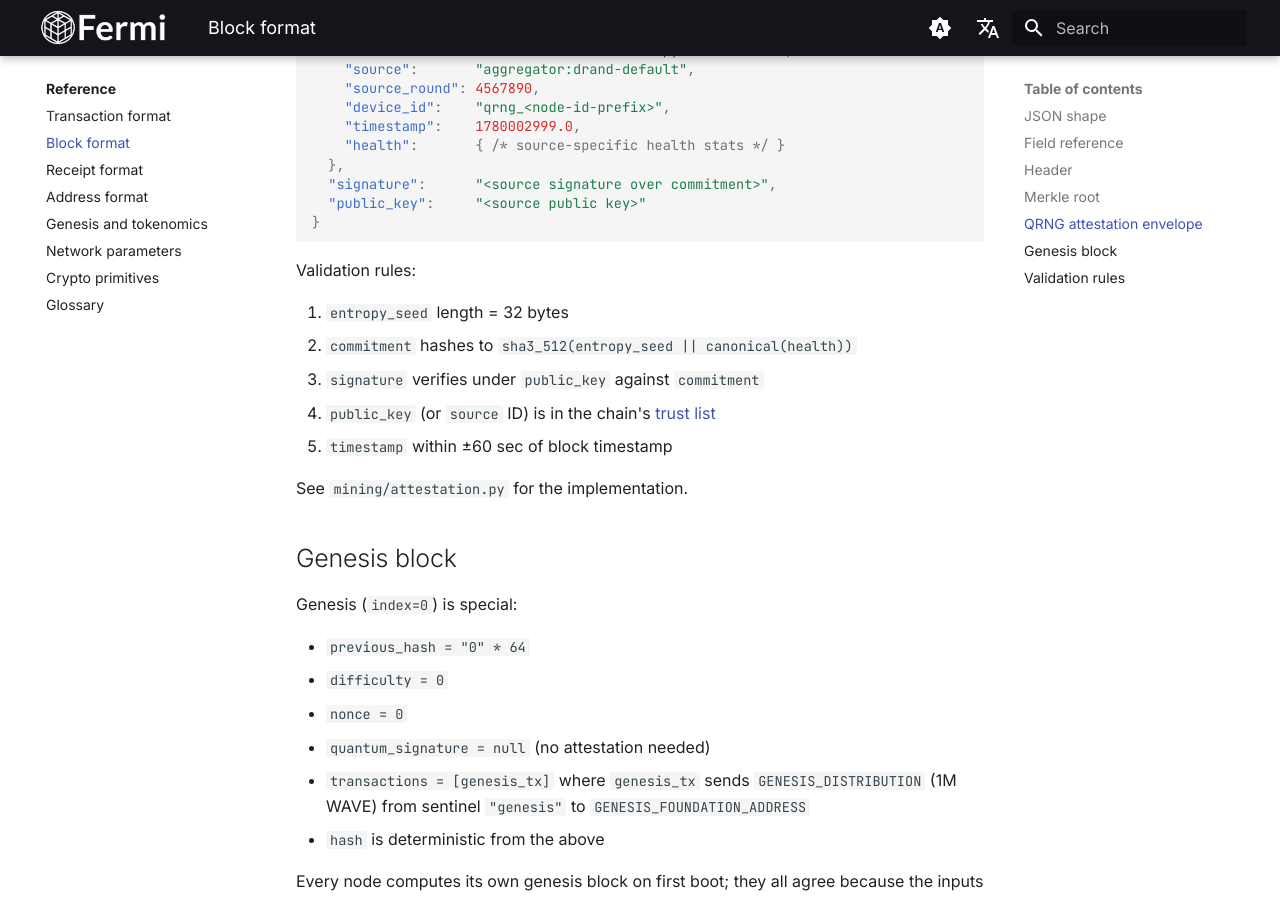
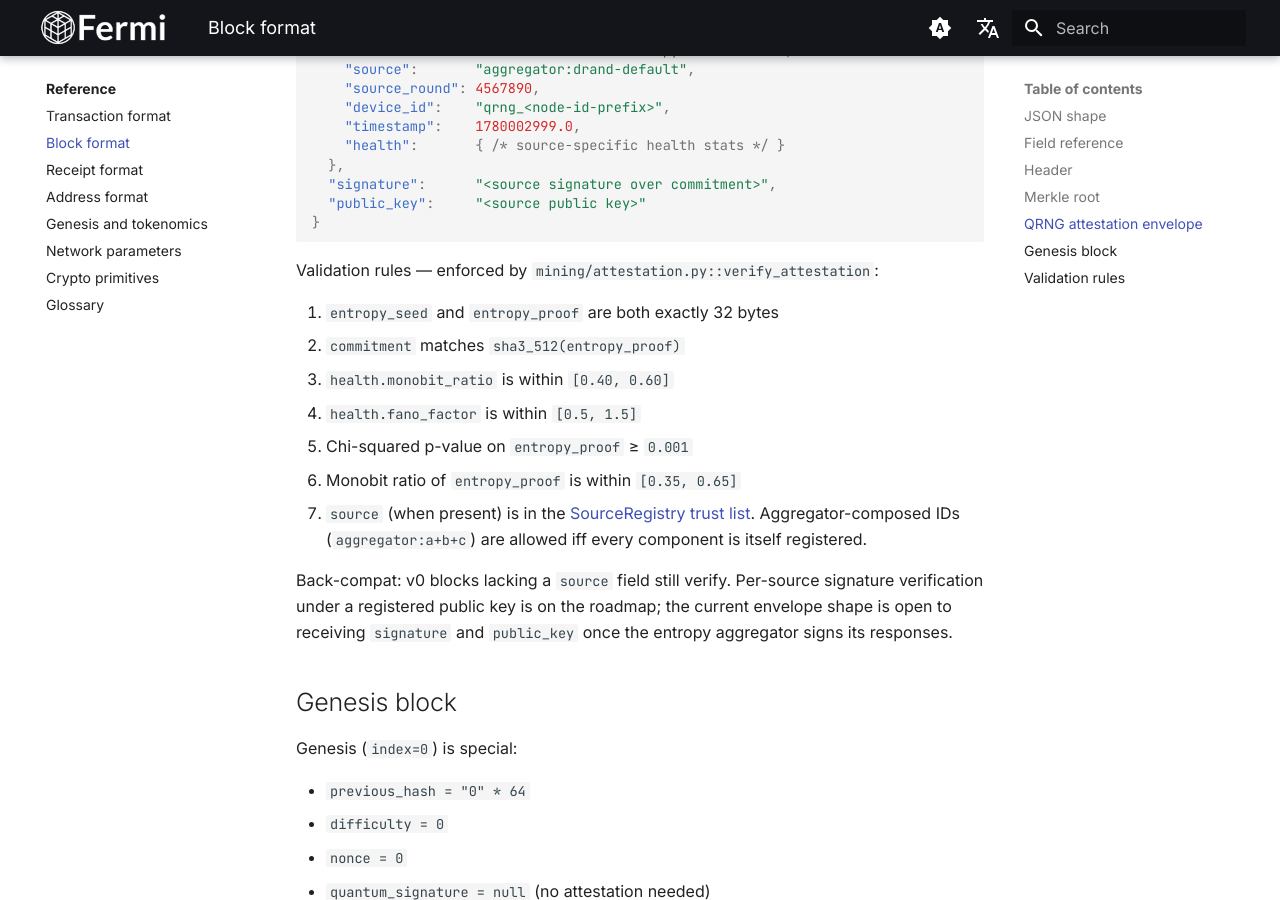
Before and after one commit to DosseyRichards/FERMI-Documentation, an MkDocs documentation site: the page built from docs/reference/block.md, in a window 1280 px wide and 900 px high, scrolled down 2174 px. Built offline with MkDocs 1.6.1 and Material for MkDocs 9.7.7, drawn with Linux system fonts in a browser that asks for light colours; comment, search, counter and statistics services are not loaded.

Commit message:
docs: SourceRegistry is now enforced in verify_attestation

````diff
--- a/docs/reference/block.md
+++ b/docs/reference/block.md
@@ -91,16 +91,23 @@ The `quantum_signature` block is structured:
 }
 ```
 
-Validation rules:
+Validation rules — enforced by `mining/attestation.py::verify_attestation`:
 
-1. `entropy_seed` length = 32 bytes
-2. `commitment` hashes to `sha3_512(entropy_seed || canonical(health))`
-3. `signature` verifies under `public_key` against `commitment`
-4. `public_key` (or `source` ID) is in the chain's
-   [trust list](../concepts/entropy.md#source-registry)
-5. `timestamp` within ±60 sec of block timestamp
+1. `entropy_seed` and `entropy_proof` are both exactly 32 bytes
+2. `commitment` matches `sha3_512(entropy_proof)`
+3. `health.monobit_ratio` is within `[0.40, 0.60]`
+4. `health.fano_factor` is within `[0.5, 1.5]`
+5. Chi-squared p-value on `entropy_proof` ≥ `0.001`
+6. Monobit ratio of `entropy_proof` is within `[0.35, 0.65]`
+7. `source` (when present) is in the
+   [SourceRegistry trust list](../concepts/entropy.md#source-registry).
+   Aggregator-composed IDs (`aggregator:a+b+c`) are allowed iff every
+   component is itself registered.
 
-See `mining/attestation.py` for the implementation.
+Back-compat: v0 blocks lacking a `source` field still verify. Per-source
+signature verification under a registered public key is on the roadmap;
+the current envelope shape is open to receiving `signature` and
+`public_key` once the entropy aggregator signs its responses.
 
 ## Genesis block
 
````
